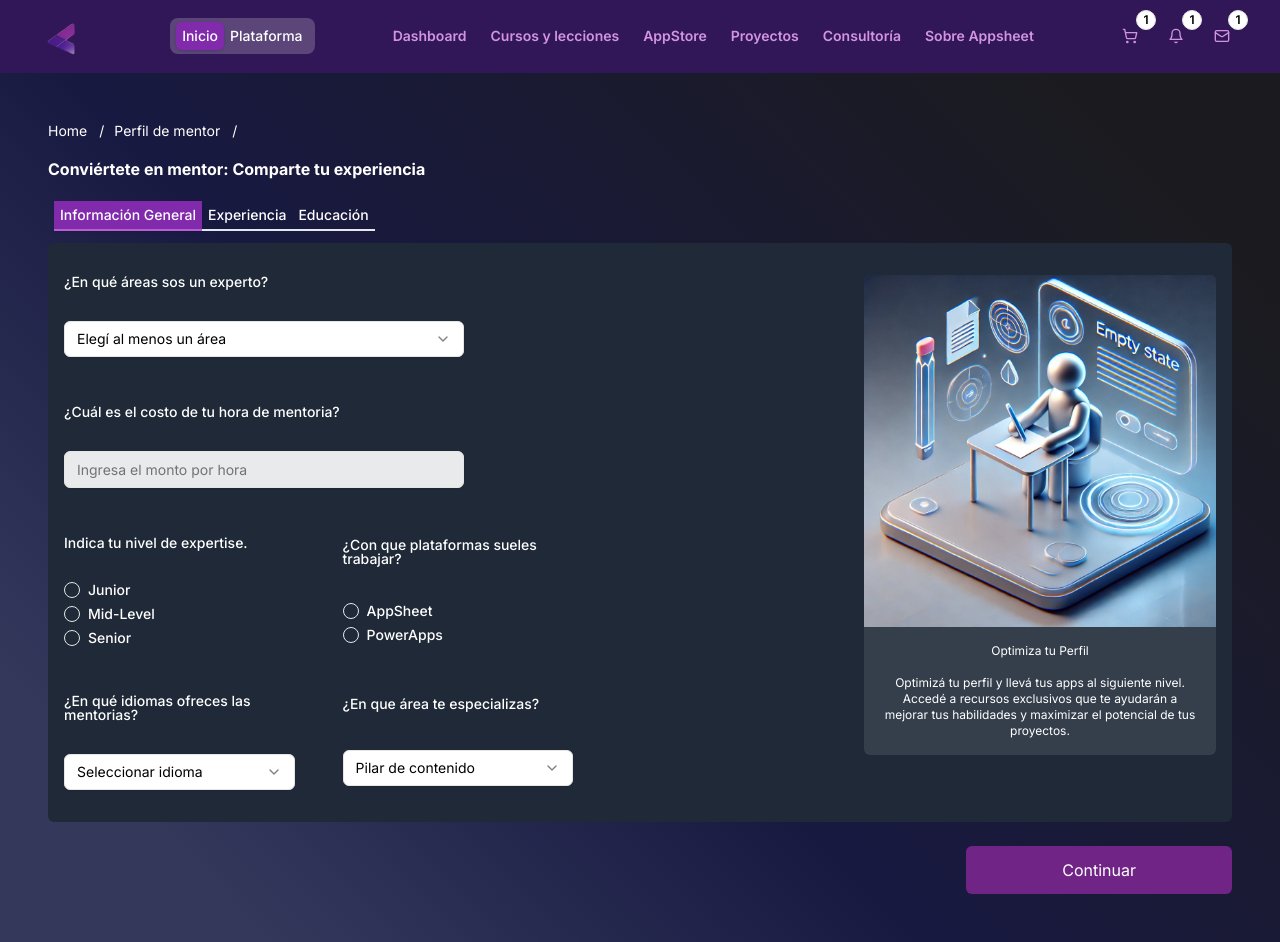
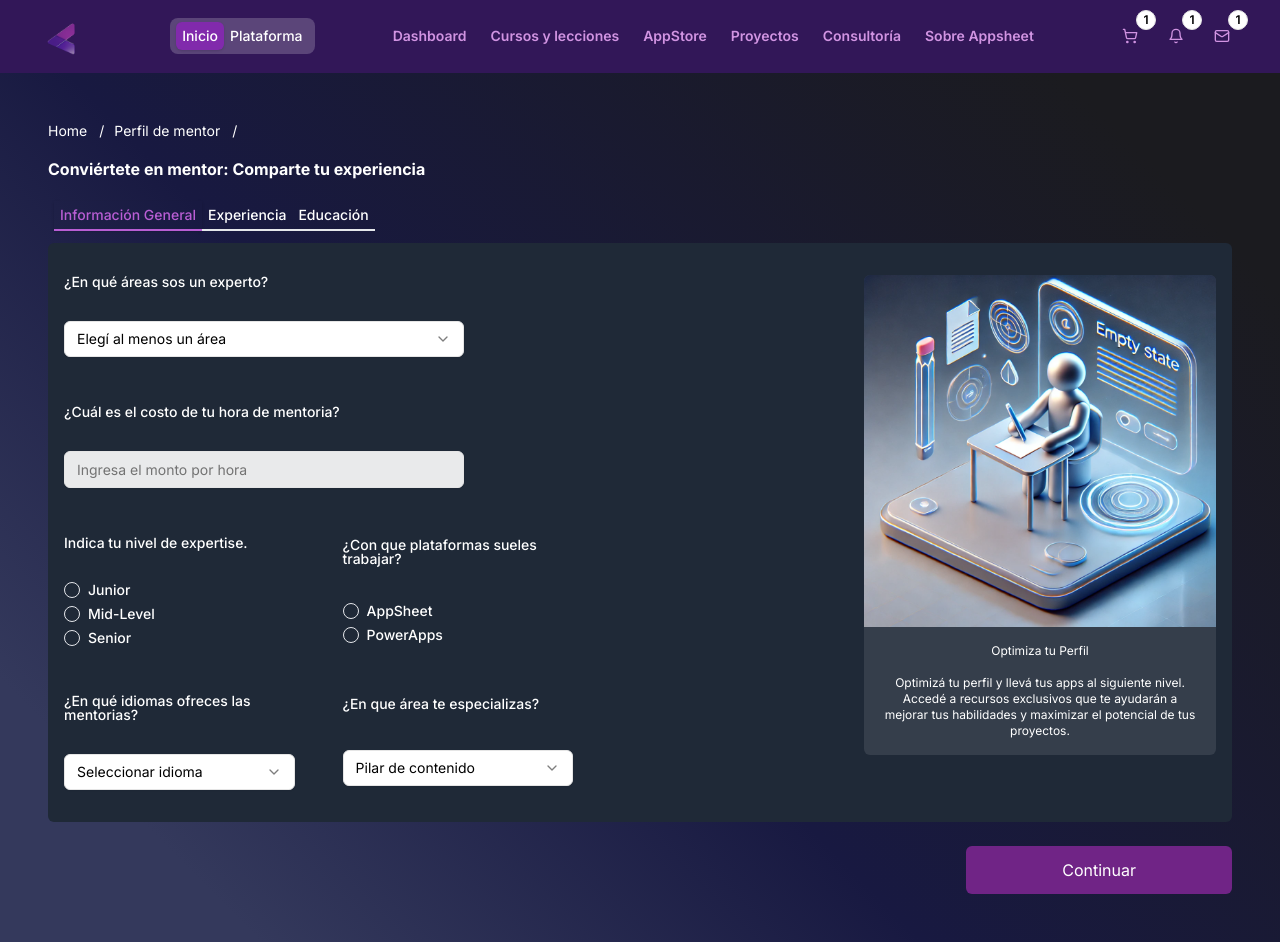
Before and after one commit to No-Country-simulation/h3-08-klowhub, a Next.js app in the folder frontend/: page /mentor/editar in a window 1280 px wide. Built offline with nearby package versions, Linux system fonts and the light colour scheme; no server answers.

Commit message:
Crear Tabs Personalizado

```diff
--- /dev/null
+++ b/frontend/src/app/mentor/components/TabsTriggerF02Comp.tsx
@@ -0,0 +1,27 @@
+/* eslint-disable @typescript-eslint/indent */
+'use client'
+import { cn } from '@/lib/utils'
+import * as TabsPrimitive from '@radix-ui/react-tabs'
+import * as React from 'react'
+
+const Tabs = TabsPrimitive.Root
+/**
+ * Tabs con una
+ */
+const TabsTriggerF02Comp = React.forwardRef<
+  React.ElementRef<typeof TabsPrimitive.Trigger>,
+  React.ComponentPropsWithoutRef<typeof TabsPrimitive.Trigger>
+>(({ className, ...props }, ref) => (
+  <TabsPrimitive.Trigger
+    ref={ref}
+    className={cn(
+      'inline-flex items-center justify-center whitespace-nowrap rounded-md px-1.5 py-1 text-sm font-medium text-white ring-offset-white transition-all'+
+      'focus-visible:outline-none focus-visible:ring-2 focus-visible:ring-neutral-950 focus-visible:ring-offset-2 disabled:pointer-events-none disabled:opacity-50'+
+      'data-[state=active]:bg-transparent data-[state=active]:border-primary-b-300 data-[state=active]:text-primary-b-300 data-[state=active]:shadow dark:ring-offset-neutral-950 dark:focus-visible:ring-neutral-300 dark:data-[state=active]:bg-neutral-950 dark:data-[state=active]:text-neutral-50',
+      className
+    )}
+    {...props}
+  />
+))
+TabsTriggerF02Comp.displayName = TabsPrimitive.Trigger.displayName
+export {TabsTriggerF02Comp};
--- a/frontend/src/app/mentor/editar/page.tsx
+++ b/frontend/src/app/mentor/editar/page.tsx
@@ -16,6 +16,7 @@ import { RadioGroup, RadioGroupItem } from "@/components/ui/radio-group"
 import SelectContentOptComp, { SelectOptIface } from '../components/SelectContentOptComp'
 import { Textarea } from '@/components/ui/textarea'
 import ImportFileComp from '../components/ImportFileComp'
+import { TabsTriggerF02Comp } from '../components/TabsTriggerF02Comp'
 
 
 function EditarPerfilMentorPage() {
@@ -31,9 +32,9 @@ function EditarPerfilMentorPage() {
       <h4 className='font-bold'>Conviértete en mentor: Comparte tu experiencia</h4>
       <Tabs id='tabs-comp' defaultValue="f02-info" className="w-full">
         <TabsList className='bg-transparent'>
-          <TabsTrigger className='f02-tabs-style data-[state="active"]:text-primary-b-300 data-[state="active"]:bg-transparent data-[state="active"]:border-primary-b-300' value="f02-info">Información General</TabsTrigger>
-          <TabsTrigger className='f02-tabs-style data-[state="active"]:text-primary-b-300 data-[state="active"]:bg-transparent data-[state="active"]:border-primary-b-300' value="f02-exp">Experiencia</TabsTrigger>
-          <TabsTrigger className='f02-tabs-style data-[state="active"]:text-primary-b-300 data-[state="active"]:bg-transparent data-[state="active"]:border-primary-b-300' value="f02-edu">Educación</TabsTrigger>
+          <TabsTriggerF02Comp className='f02-tabs-style' value="f02-info">Información General</TabsTriggerF02Comp>
+          <TabsTriggerF02Comp className='f02-tabs-style' value="f02-exp">Experiencia</TabsTriggerF02Comp>
+          <TabsTriggerF02Comp className='f02-tabs-style' value="f02-edu">Educación</TabsTriggerF02Comp>
         </TabsList>
         <TabsContent value="f02-info">
           <div className='flex flex-col'>
```
